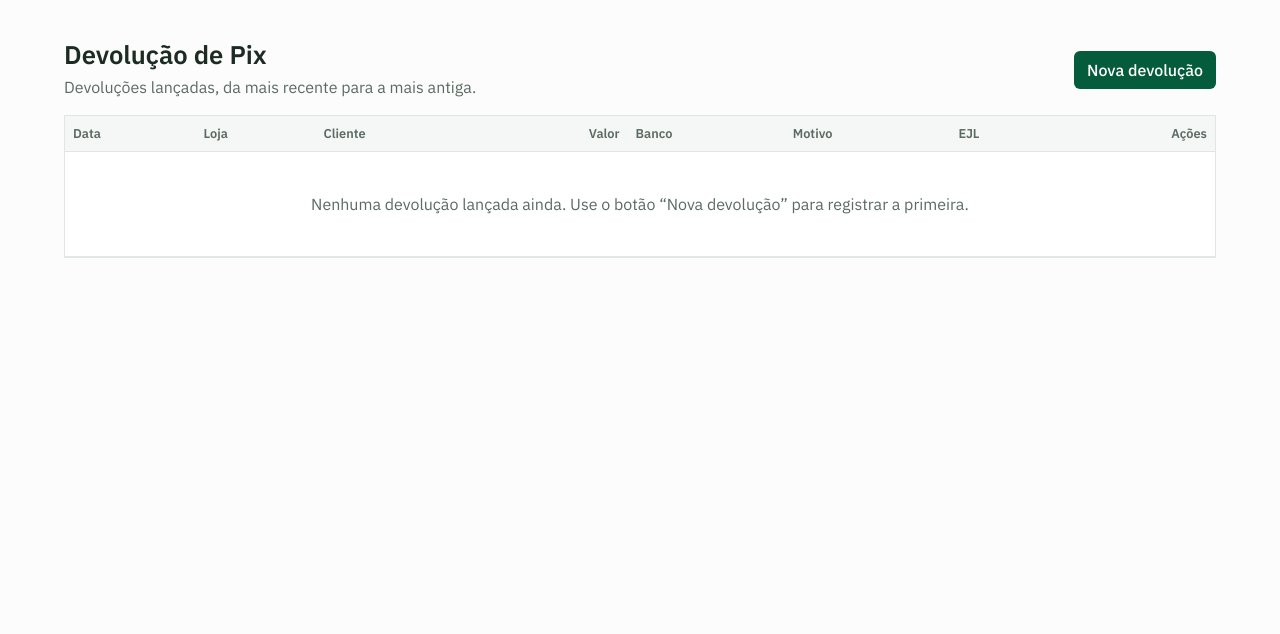
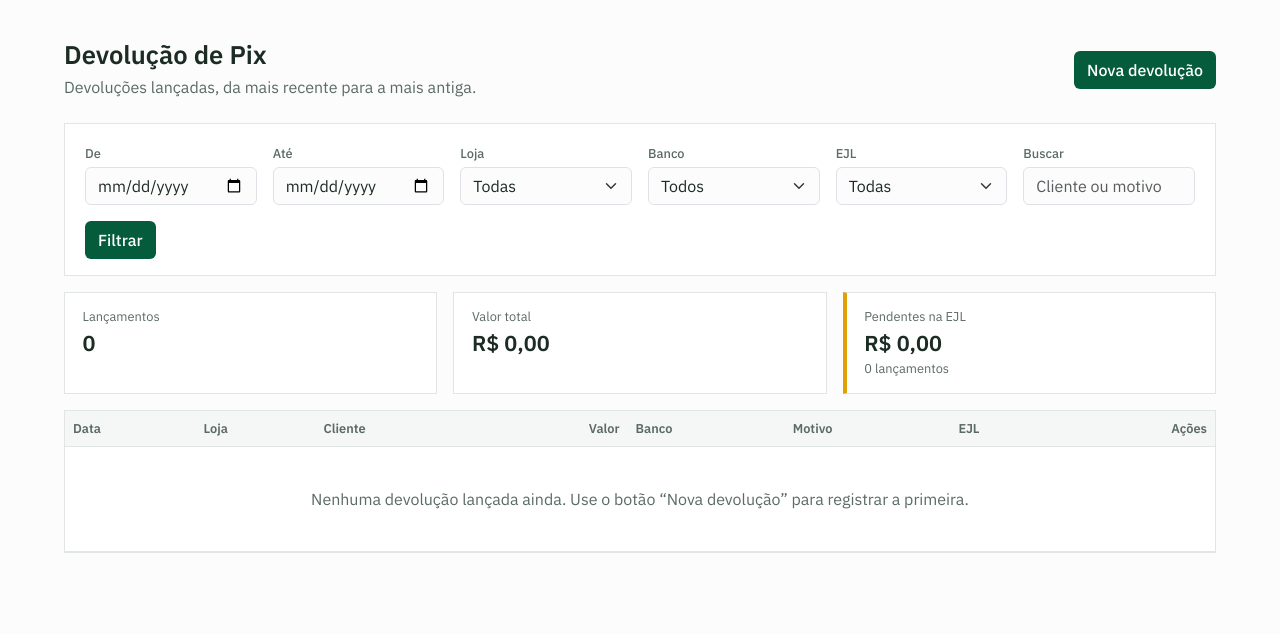
Before and after one commit to g5tidevs/financeiro-g5, a Django app: page /pix/ in a window 1280 px wide. Shown: the part 65-699 px from the top of the page. Run offline with Django 5.2, Linux system fonts and the light colour scheme; the visitor is signed in with stand-in values (Sample User, id 1); data that the repository does not hold is empty.

Commit message:
Pix: filtros, totais, conciliação rápida e exclusão; remove cadastro de motivos

```diff
--- a/apps/pix/forms.py
+++ b/apps/pix/forms.py
@@ -3,7 +3,7 @@ from django.db.models import Count, Q
 from django.utils import timezone
 
 from apps.cadastros.models import Banco, Loja
-from apps.core.forms import BootstrapModelForm, ValorBRField
+from apps.core.forms import BootstrapFormMixin, BootstrapModelForm, ValorBRField
 
 from .models import DevolucaoPix
 
@@ -46,3 +46,55 @@ class DevolucaoPixForm(BootstrapModelForm):
         # Remove espaços sobrando e começa com letra maiúscula
         motivo = " ".join(self.cleaned_data["motivo"].split())
         return motivo[:1].upper() + motivo[1:]
+
+
+class PixFiltroForm(BootstrapFormMixin, forms.Form):
+    SITUACOES = [
+        ("", "Todas"),
+        ("pendente", "Pendentes"),
+        ("conciliado", "Conciliadas"),
+    ]
+
+    inicio = forms.DateField(
+        label="De", required=False,
+        widget=forms.DateInput(format="%Y-%m-%d", attrs={"type": "date"}),
+    )
+    fim = forms.DateField(
+        label="Até", required=False,
+        widget=forms.DateInput(format="%Y-%m-%d", attrs={"type": "date"}),
+    )
+    loja = forms.ModelChoiceField(label="Loja", queryset=Loja.objects.all(), required=False, empty_label="Todas")
+    banco = forms.ModelChoiceField(label="Banco", queryset=Banco.objects.all(), required=False, empty_label="Todos")
+    situacao = forms.ChoiceField(label="EJL", choices=SITUACOES, required=False)
+    q = forms.CharField(
+        label="Buscar", required=False,
+        widget=forms.TextInput(attrs={"type": "search", "placeholder": "Cliente ou motivo"}),
+    )
+
+    def clean(self):
+        dados = super().clean()
+        inicio, fim = dados.get("inicio"), dados.get("fim")
+        if inicio and fim and inicio > fim:
+            raise forms.ValidationError("A data inicial não pode ser depois da data final.")
+        return dados
+
+    def filtrar(self, qs):
+        """Aplica os filtros preenchidos. Se o formulário tiver erro, não filtra nada."""
+        if not self.is_valid():
+            return qs
+        d = self.cleaned_data
+        if d["inicio"]:
+            qs = qs.filter(data__gte=d["inicio"])
+        if d["fim"]:
+            qs = qs.filter(data__lte=d["fim"])
+        if d["loja"]:
+            qs = qs.filter(loja=d["loja"])
+        if d["banco"]:
+            qs = qs.filter(banco=d["banco"])
+        if d["situacao"] == "pendente":
+            qs = qs.filter(conciliado=False)
+        elif d["situacao"] == "conciliado":
+            qs = qs.filter(conciliado=True)
+        if d["q"]:
+            qs = qs.filter(Q(cliente__icontains=d["q"]) | Q(motivo__icontains=d["q"]))
+        return qs
--- a/apps/pix/urls.py
+++ b/apps/pix/urls.py
@@ -8,4 +8,6 @@ urlpatterns = [
     path("", views.PixListView.as_view(), name="lista"),
     path("nova/", views.PixCreateView.as_view(), name="novo"),
     path("<int:pk>/editar/", views.PixUpdateView.as_view(), name="editar"),
+    path("<int:pk>/conciliar/", views.PixConciliarView.as_view(), name="conciliar"),
+    path("<int:pk>/excluir/", views.PixExcluirView.as_view(), name="excluir"),
 ]
--- a/apps/pix/views.py
+++ b/apps/pix/views.py
@@ -1,9 +1,14 @@
 from django.contrib import messages
-from django.shortcuts import redirect
+from django.db.models import Count, Q, Sum
+from django.shortcuts import get_object_or_404, redirect
 from django.urls import reverse_lazy
+from django.views import View
 from django.views.generic import CreateView, ListView, UpdateView
 
-from .forms import DevolucaoPixForm
+from apps.contas.mixins import SupervisorRequiredMixin
+from apps.core.utils import redirecionar_de_volta
+
+from .forms import DevolucaoPixForm, PixFiltroForm
 from .models import DevolucaoPix
 
 
@@ -12,7 +17,28 @@ class PixListView(ListView):
     paginate_by = 50
 
     def get_queryset(self):
-        return DevolucaoPix.objects.ativos().select_related("loja", "banco")
+        self.filtro = PixFiltroForm(self.request.GET or None)
+        qs = DevolucaoPix.objects.ativos().select_related("loja", "banco")
+        return self.filtro.filtrar(qs)
+
+    def get_context_data(self, **kwargs):
+        context = super().get_context_data(**kwargs)
+        context["filtro"] = self.filtro
+
+        # Totais de TUDO que passou no filtro (não só da página atual)
+        context["resumo"] = self.object_list.aggregate(
+            quantidade=Count("id"),
+            total=Sum("valor"),
+            pendentes=Count("id", filter=Q(conciliado=False)),
+            total_pendente=Sum("valor", filter=Q(conciliado=False)),
+        )
+
+        # Filtros atuais, para a paginação não perdê-los
+        params = self.request.GET.copy()
+        params.pop("page", None)
+        context["filtros_url"] = params.urlencode()
+        context["tem_filtro"] = any(valor for valor in params.values())
+        return context
 
 
 class PixFormMixin:
@@ -44,3 +70,33 @@ class PixCreateView(PixFormMixin, CreateView):
 class PixUpdateView(PixFormMixin, UpdateView):
     def get_queryset(self):
         return DevolucaoPix.objects.ativos()
+
+
+class PixConciliarView(View):
+    """Marca ou desmarca a conciliação direto da lista."""
+
+    http_method_names = ["post"]
+
+    def post(self, request, pk):
+        devolucao = get_object_or_404(DevolucaoPix.objects.ativos(), pk=pk)
+        devolucao.conciliado = not devolucao.conciliado
+        devolucao.save(update_fields=["conciliado", "atualizado_em"])
+
+        if devolucao.conciliado:
+            messages.success(request, f"Marcada como conciliada: {devolucao.cliente}")
+        else:
+            messages.info(request, f"Voltou para pendente: {devolucao.cliente}")
+        return redirecionar_de_volta(request, "pix:lista")
+
+
+class PixExcluirView(SupervisorRequiredMixin, View):
+    """Exclusão lógica: some das listas e totais, mas continua no banco e no histórico."""
+
+    http_method_names = ["post"]
+
+    def post(self, request, pk):
+        devolucao = get_object_or_404(DevolucaoPix.objects.ativos(), pk=pk)
+        devolucao.ativo = False
+        devolucao.save(update_fields=["ativo", "atualizado_em"])
+        messages.success(request, f"Devolução excluída: {devolucao}")
+        return redirect("pix:lista")
--- a/static/css/app.css
+++ b/static/css/app.css
@@ -128,3 +128,23 @@ body { font-variant-numeric: tabular-nums; }
 @media (max-width: 640px) {
   .form-grid { grid-template-columns: 1fr; }
 }
+
+/* ===== Filtros das listas ===== */
+.painel-filtros { background: var(--papel); border: 1px solid var(--linha); padding: 1rem 1.25rem; margin: 1.5rem 0 1rem; }
+.filtros-grid { display: grid; grid-template-columns: repeat(auto-fit, minmax(150px, 1fr)); gap: .75rem 1rem; }
+.filtros-grid .form-label { font-size: .8rem; font-weight: 500; color: var(--tinta-suave); margin-bottom: .25rem; }
+.filtros-acoes { display: flex; gap: .5rem; margin-top: 1rem; }
+
+/* ===== Resumo (totais) ===== */
+.resumo { display: grid; grid-template-columns: repeat(auto-fit, minmax(180px, 1fr)); gap: 1rem; margin-bottom: 1rem; }
+.resumo-item { background: var(--papel); border: 1px solid var(--linha); padding: .9rem 1.1rem; display: flex; flex-direction: column; }
+.resumo-rotulo { font-size: .8rem; color: var(--tinta-suave); }
+.resumo-valor { font-size: 1.35rem; font-weight: 600; }
+.resumo-detalhe { font-size: .8rem; color: var(--tinta-suave); }
+.resumo-alerta { border-left: 4px solid #e0a106; }
+
+/* ===== Exclusão ===== */
+.zona-perigo { max-width: 720px; margin-top: 2rem; padding: 1rem 1.25rem; border: 1px solid #f1c4c0; background: #fdf4f3; display: flex; justify-content: space-between; align-items: center; gap: 1rem; flex-wrap: wrap; }
+.zona-perigo p { margin: .25rem 0 0; font-size: .9rem; color: var(--tinta-suave); }
+.btn-perigo { background: #b42318; color: #fff; }
+.btn-perigo:hover, .btn-perigo:focus { background: #8f1c13; color: #fff; }
--- a/templates/pix/lista.html
+++ b/templates/pix/lista.html
@@ -8,6 +8,40 @@
     <p class="pagina-sub mb-0">Devoluções lançadas, da mais recente para a mais antiga.</p>
   </div>
   <a href="{% url 'pix:novo' %}" class="btn btn-primario">Nova devolução</a>
+</div>
+
+<form method="get" class="painel-filtros" aria-label="Filtros">
+  {% if filtro.non_field_errors %}
+    <div class="alert alert-danger">{{ filtro.non_field_errors|join:" " }}</div>
+  {% endif %}
+  <div class="filtros-grid">
+    {% for field in filtro %}
+      <div>
+        <label class="form-label" for="{{ field.id_for_label }}">{{ field.label }}</label>
+        {{ field }}
+      </div>
+    {% endfor %}
+  </div>
+  <div class="filtros-acoes">
+    <button type="submit" class="btn btn-primario">Filtrar</button>
+    {% if tem_filtro %}<a href="{% url 'pix:lista' %}" class="btn btn-secundario">Limpar filtros</a>{% endif %}
+  </div>
+</form>
+
+<div class="resumo">
+  <div class="resumo-item">
+    <span class="resumo-rotulo">Lançamentos</span>
+    <span class="resumo-valor">{{ resumo.quantidade }}</span>
+  </div>
+  <div class="resumo-item">
+    <span class="resumo-rotulo">Valor total</span>
+    <span class="resumo-valor">{{ resumo.total|default:0|brl }}</span>
+  </div>
+  <div class="resumo-item resumo-alerta">
+    <span class="resumo-rotulo">Pendentes na EJL</span>
+    <span class="resumo-valor">{{ resumo.total_pendente|default:0|brl }}</span>
+    <span class="resumo-detalhe">{{ resumo.pendentes }} lançamento{{ resumo.pendentes|pluralize }}</span>
+  </div>
 </div>
 
 <div class="tabela-container">
@@ -25,7 +59,7 @@
       </tr>
     </thead>
     <tbody>
-      {% for d in object_list %}
+      {% for d in page_obj %}
       <tr>
         <td>{{ d.data|date:"d/m/Y" }}</td>
         <td>{{ d.loja }}</td>
@@ -36,11 +70,24 @@
         <td>
           {% if d.conciliado %}<span class="selo selo-ok">Conciliado</span>{% else %}<span class="selo selo-pendente">Pendente</span>{% endif %}
         </td>
-        <td class="text-end acoes"><a href="{% url 'pix:editar' d.pk %}">Editar</a></td>
+        <td class="text-end acoes">
+          <form method="post" action="{% url 'pix:conciliar' d.pk %}">
+            {% csrf_token %}
+            <input type="hidden" name="proximo" value="{{ request.get_full_path }}">
+            <button type="submit" class="btn btn-link p-0">{% if d.conciliado %}Desfazer{% else %}Conciliar{% endif %}</button>
+          </form>
+          <a href="{% url 'pix:editar' d.pk %}">Editar</a>
+        </td>
       </tr>
       {% empty %}
       <tr>
-        <td colspan="8" class="vazio">Nenhuma devolução lançada ainda. Use o botão “Nova devolução” para registrar a primeira.</td>
+        <td colspan="8" class="vazio">
+          {% if tem_filtro %}
+            Nenhuma devolução com esses filtros. Amplie o período ou clique em “Limpar filtros”.
+          {% else %}
+            Nenhuma devolução lançada ainda. Use o botão “Nova devolução” para registrar a primeira.
+          {% endif %}
+        </td>
       </tr>
       {% endfor %}
     </tbody>
@@ -49,9 +96,9 @@
 
 {% if is_paginated %}
 <nav class="paginacao" aria-label="Paginação">
-  {% if page_obj.has_previous %}<a href="?page={{ page_obj.previous_page_number }}">Anterior</a>{% endif %}
+  {% if page_obj.has_previous %}<a href="?page={{ page_obj.previous_page_number }}&{{ filtros_url }}">Anterior</a>{% endif %}
   <span>Página {{ page_obj.number }} de {{ page_obj.paginator.num_pages }}</span>
-  {% if page_obj.has_next %}<a href="?page={{ page_obj.next_page_number }}">Próxima</a>{% endif %}
+  {% if page_obj.has_next %}<a href="?page={{ page_obj.next_page_number }}&{{ filtros_url }}">Próxima</a>{% endif %}
 </nav>
 {% endif %}
 {% endblock %}
```
Also changed, not shown: apps/cadastros/admin.py (+1 -8 lines), apps/cadastros/forms.py (+1 -7 lines), apps/cadastros/models.py (+0 -24 lines), apps/cadastros/views.py (+2 -10 lines), apps/core/utils.py (added, +15 -0 lines), templates/pix/form.html (+12 -0 lines), apps/cadastros/migrations/0003_remove_motivo_criado_por_delete_historicalmotivo_and_more.py (added).
